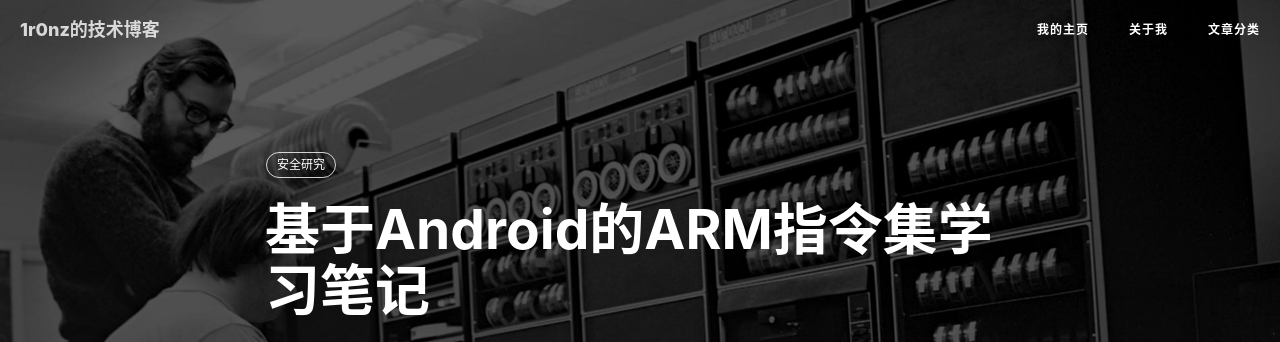
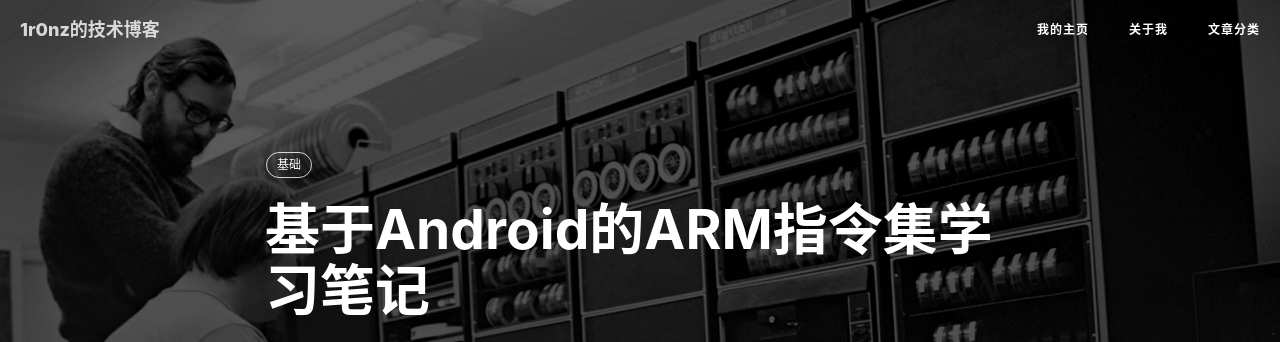
Before and after one commit to yangrz/blog, a Jekyll site: the page built from _posts/2017-01-16-androidSecurity.markdown, in a window 1280 px wide and 900 px high. Shown: the top 342 px of the window. Built offline with Jekyll 4.4.1, drawn with Linux system fonts in a browser that asks for light colours; nearby versions of some CDN libraries; comment, search, counter and statistics services are not loaded.

Commit message:
2017-02-21

```diff
--- a/_posts/2017-01-16-androidSecurity.markdown
+++ b/_posts/2017-01-16-androidSecurity.markdown
@@ -7,7 +7,7 @@
 author:     "1r0nz"
 header-img: "img/post-bg-unix-linux.jpg"
 tags:
-    - 安全研究
+    - 基础
 
 ---
 
```
